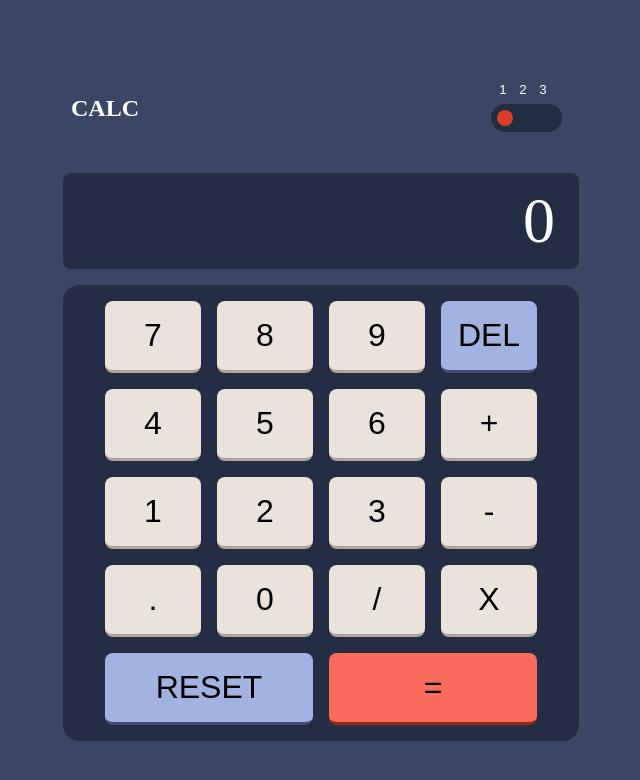
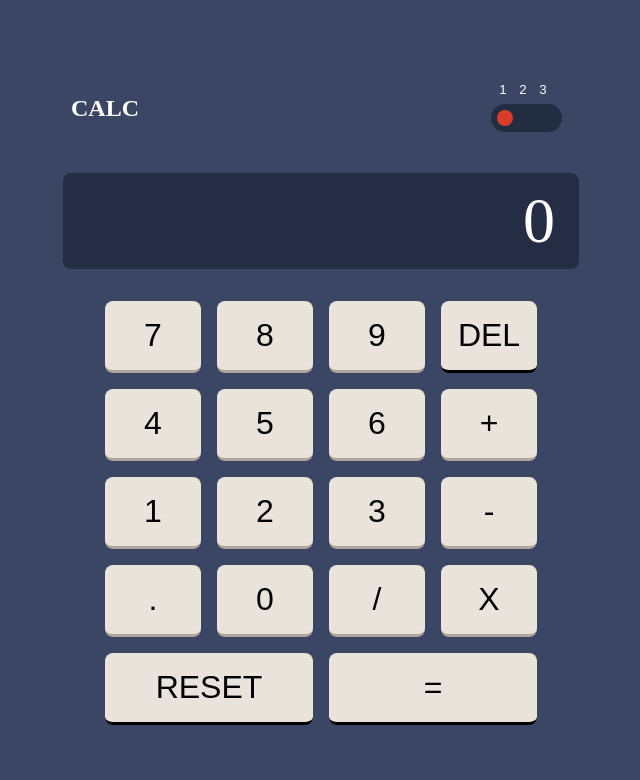
Before and after one commit to Ejdam090/calculator-app, a React (Create React App) app: page / in a window 1280 px wide. Shown: the top 780 px of the page, without its empty margins (319-959 px from the left). Built offline with nearby package versions, Linux system fonts and the light colour scheme.

Commit message:
finished theme provider

```diff
--- a/src/components/Buttons.jsx
+++ b/src/components/Buttons.jsx
@@ -40,7 +40,8 @@ const Buttons = ({display}) => {
 };
 
 const ButtonContainer = styled.div`
-  background-color: #252d44;
+  background-color: ${(props)=> props.theme.buttonContBg};
+  color: ${props => props.theme.fontColorBtn};
   width: 500px;
   border-radius: 1rem;
   padding: 0.5rem;
@@ -52,19 +53,19 @@ const ButtonContainer = styled.div`
     width: 90%;
   }
   .bg-blue {
-    background-color: #a2b3e1;
-    border-bottom: 3px solid #414e6e;
+    background-color: ${(props) => props.theme.BgBtnFS};
+    border-bottom: 3px solid  ${(props) => props.theme.BorBtnFS};
     &:hover {
-      background-color: #414e6e;
-      border-bottom: 3px solid #a2b3e1;
+      background-color: ${(props) => props.theme.BgBtnFSHover};
+      border-bottom: 3px solid ${(props) => props.theme.BorBtnFSHover};
     }
   }
   .bg-red {
-    background-color: #f96c5b;
-    border-bottom: 3px solid #982415;
+    background-color: ${(props) => props.theme.BgBtnEqual};
+    border-bottom: 3px solid ${(props) => props.theme.BorBtnEqual};
     &:hover {
-      background-color: #982415;
-      border-bottom: 3px solid #f96c5b;
+      background-color: ${(props) => props.theme.BgBtnEqualHover};
+      border-bottom: 3px solid ${(props) => props.theme.BorBtnEqualHover};
     }
   }
   .row-1,
```
